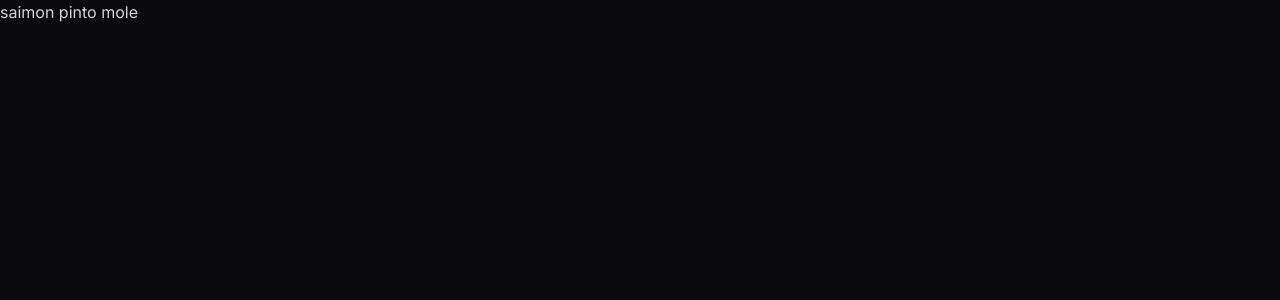
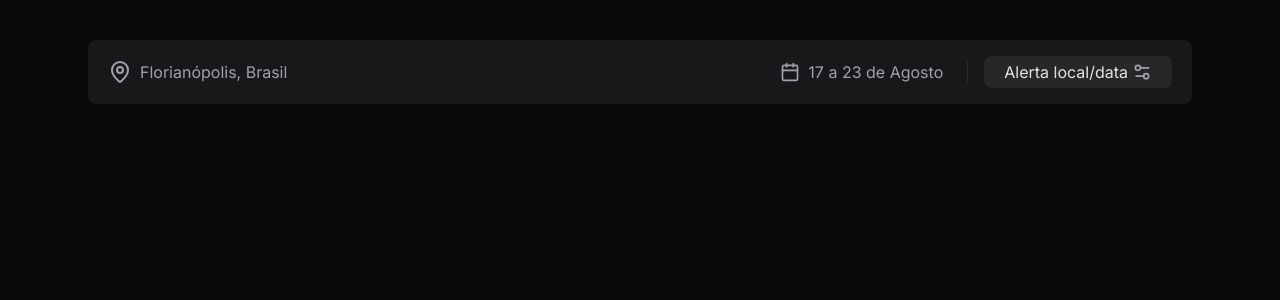
Before and after one commit to saimonbrito/project-NLW-journey, a React (Vite) app: page /ComponentesPrincipal in a window 1280 px wide. Shown: the top 300 px of the page. Built offline with nearby package versions, Linux system fonts and the light colour scheme.

Commit message:
iniciando commit2

```diff
--- a/src/components/componentesPincipal.tsx
+++ b/src/components/componentesPincipal.tsx
@@ -1,6 +1,31 @@
+
+import { Calendar, MapPin,Settings2 } from "lucide-react";
+
+
+
+
  export function ComponentesPrincipal(){
     return(
-      <h1 className='text-zinc-300'>saimon pinto mole</h1>
+
+      <div className=" max-w-6xl mx-auto space-y-8 px-6 py-10 ">
+        <div className="flex px-5 bg-zinc-900  justify-between h-16 items-center rounded-lg">
+             <div className="flex gap-2 text-zinc-400 items-center ">
+             <MapPin className="text-zinc-400"/>
+             <span >Florianópolis, Brasil</span>
+             </div>
+              <div className="flex items-center">
+              <Calendar className="text-zinc-400 size-5"/>
+              <span className="text-zinc-400 px-2">17 a 23 de Agosto</span>
+              <div className="w-px h-6 bg-zinc-800 m-4"/>
+              <div className="bg-zinc-800 flex px-5 py-1 items-center gap-1 rounded-lg">
+              <button className=" text-zinc-200 ">Alerta local/data</button>
+              <Settings2 className=" text-zinc-400 size-5"/>
+              </div>
+             </div>
+        </div>
+
+
+      </div>
 
     )
  }
```
